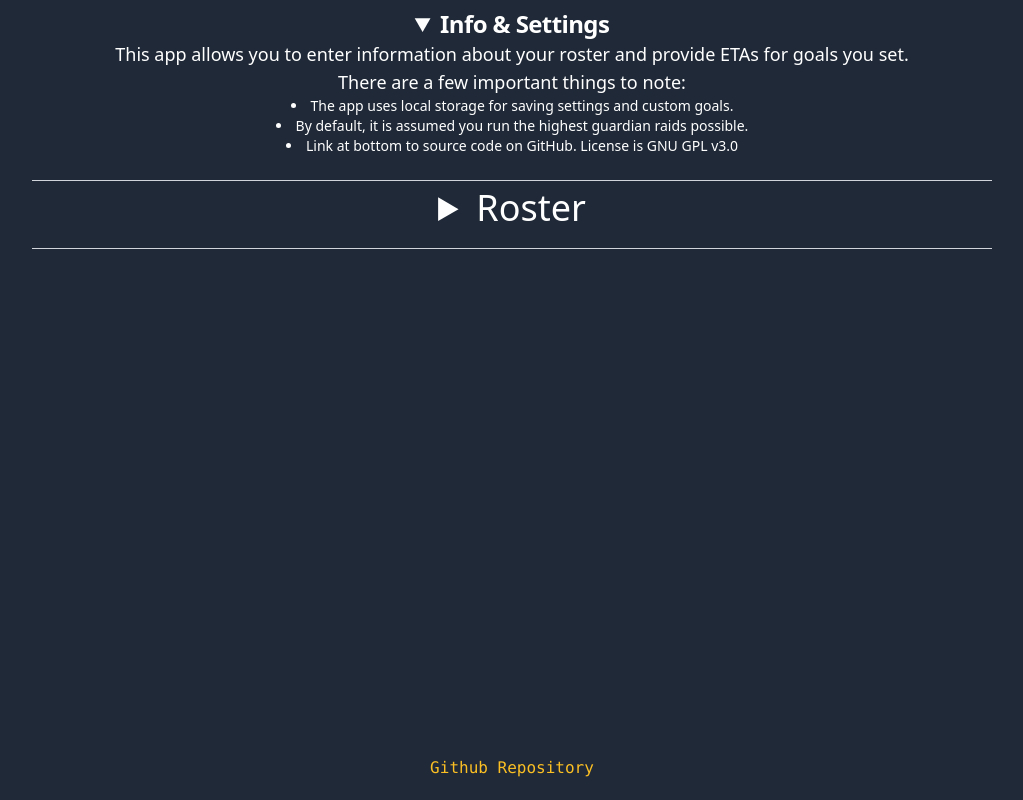
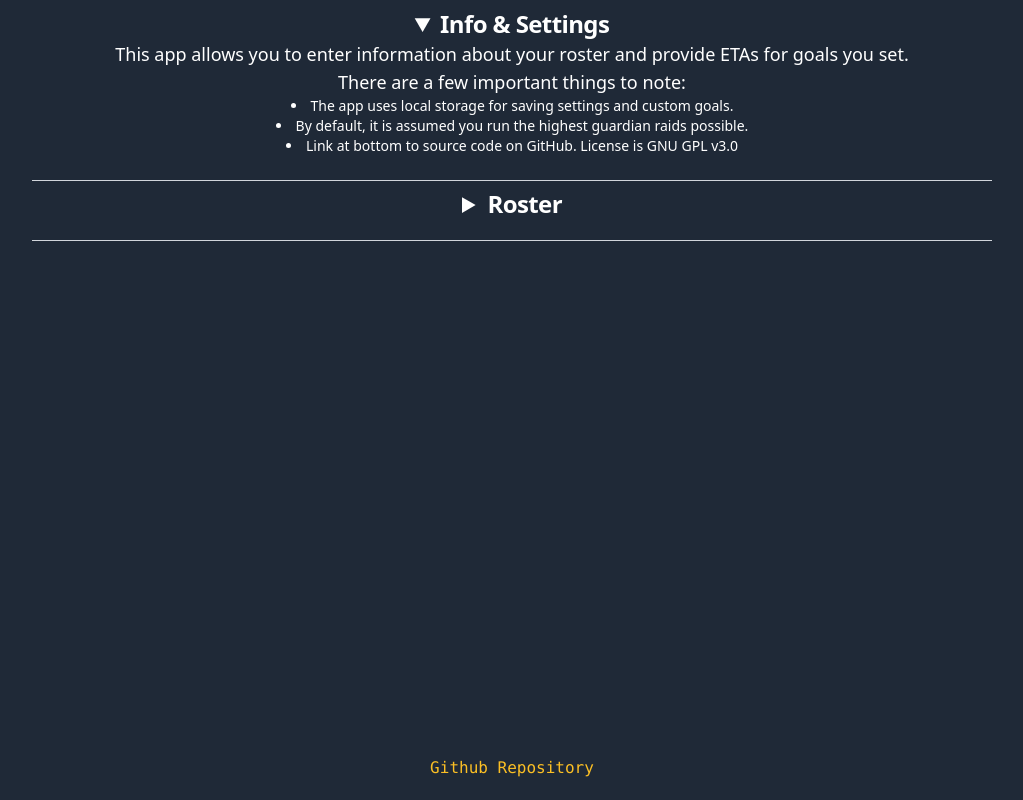
Before and after one commit to ccbrowndev/LoA-Material-Helper, a React (Vite) app: page / in a window 1280 px wide. Shown: the whole page, without its empty margins (128-1151 px from the left). Built offline with nearby package versions, Linux system fonts and the light colour scheme.

Commit message:
make section summaries more consistently styled

```diff
--- a/src/components/content-grid.tsx
+++ b/src/components/content-grid.tsx
@@ -1,7 +1,7 @@
 export default function ContentGrid() {
   return (
     <details className='max-w-5xl mx-auto px-4 pt-2 sm:px-6 lg:px-8 text-white text-center'>
-      <summary className='text-4xl pb-5'>Roster</summary>
+      <summary className='text-2xl font-bold tracking-tight hover:cursor-pointer pb-5'>Roster</summary>
       <ul role='list' className='grid grid-cols-5 gap-6 pb-5'>
         <div>
           <input type="text" placeholder="Item Level" />
```
